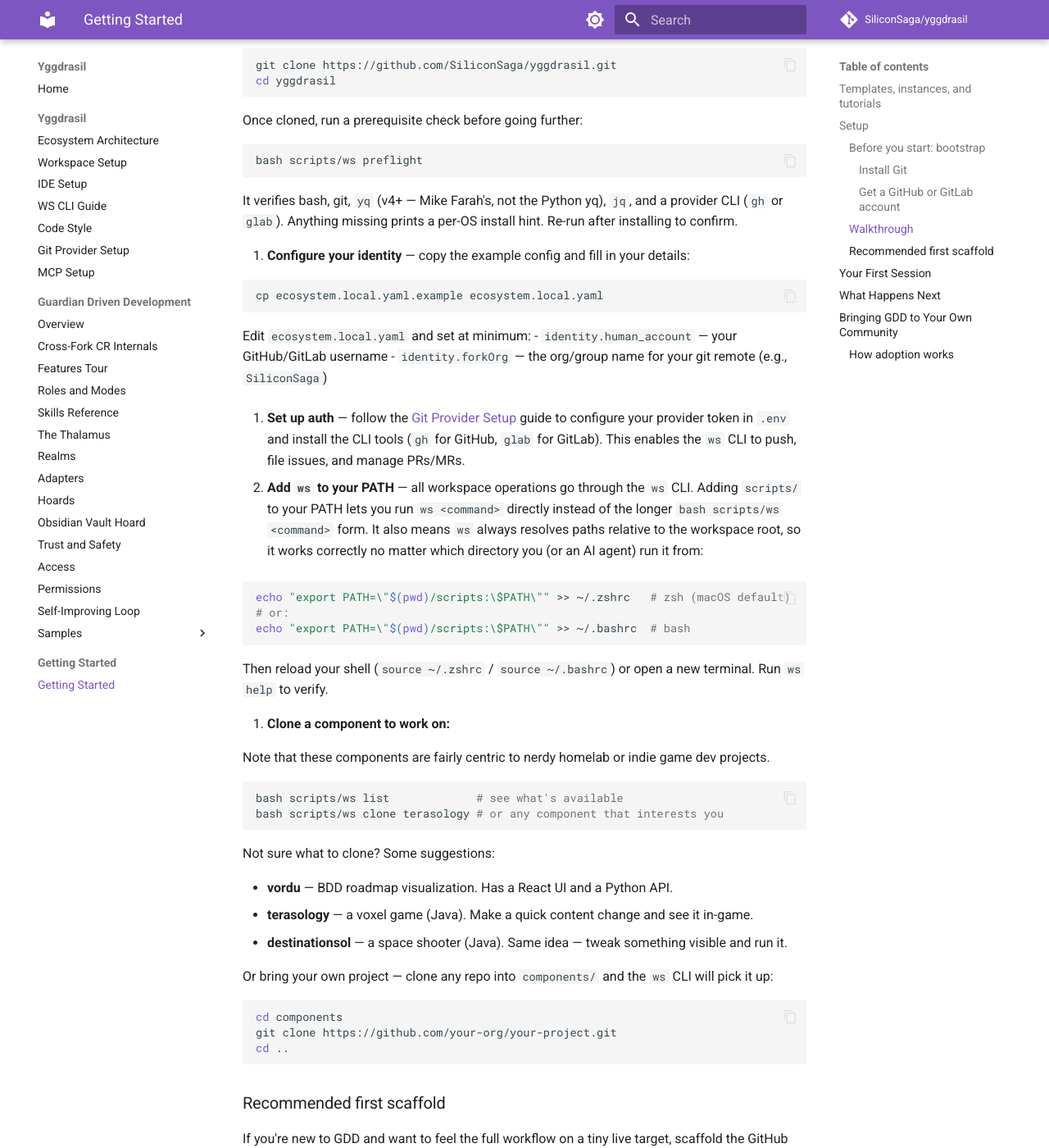
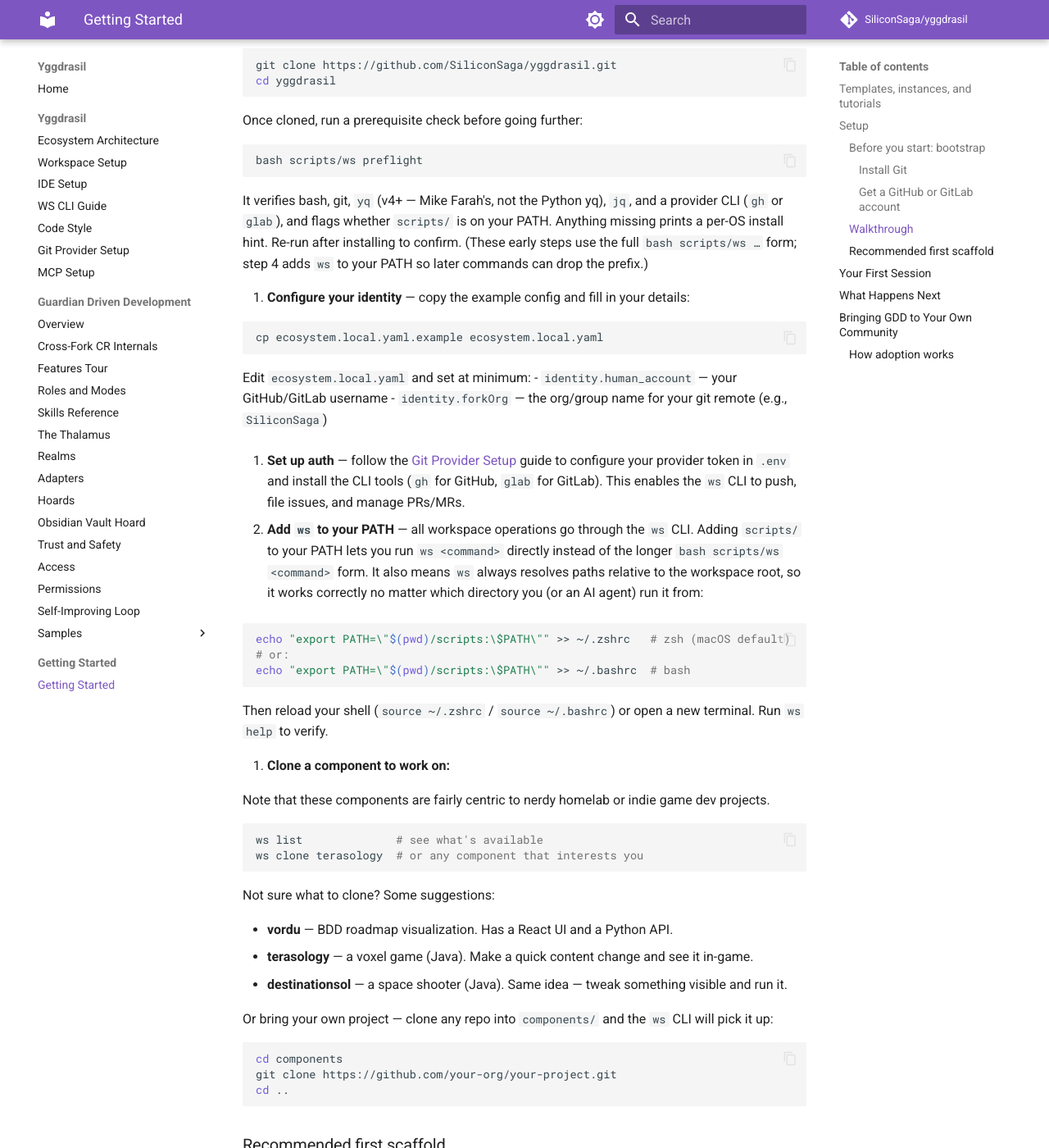
Before and after one commit to SiliconSaga/yggdrasil, an MkDocs documentation site: the page built from docs/getting-started/index.md, in a window 1280 px wide and 1400 px high, scrolled down 2319 px. Shown: the whole window at 82% size. Built offline with MkDocs 1.6.1 and Material for MkDocs 9.7.7, drawn with Linux system fonts in a browser that asks for light colours; comment, search, counter and statistics services are not loaded; some of the changed text lies outside the part shown.

Commit message:
docs(getting-started): ws/bash-scripts consistency + concretize adoption (B5)
Two front-door doc tweaks from GA plan item B5 (the doc-tweak parts; the end-to-end tutorial re-run and extra template flavors are out of scope here):

- Step 5 used `bash scripts/ws …` even though step 4 already adds `ws` to PATH — switch it to the `ws …` shorthand, and note in step 1 that the long form is only for the pre-PATH steps. Also mention preflight now flags whether scripts/ is on PATH.
- "How adoption works" was still stamped "Initial design — details will evolve!" with "The idea is…", but the realm + three-layer bootstrap is implemented. Drop the disclaimer and present it in the present tense; the genuinely-future bits (multi-realm inheritance, hoard-template marketplace) stay flagged as forward-looking in the closing paragraph.

Co-Authored-By: Claude Opus 4.8 <noreply@anthropic.com>

````diff
--- a/docs/getting-started/index.md
+++ b/docs/getting-started/index.md
@@ -63,7 +63,7 @@ That's enough to get through this walkthrough. The token + CLI setup (Step 3 bel
    bash scripts/ws preflight
    ```
 
-   It verifies bash, git, `yq` (v4+ — Mike Farah's, not the Python yq), `jq`, and a provider CLI (`gh` or `glab`). Anything missing prints a per-OS install hint. Re-run after installing to confirm.
+   It verifies bash, git, `yq` (v4+ — Mike Farah's, not the Python yq), `jq`, and a provider CLI (`gh` or `glab`), and flags whether `scripts/` is on your PATH. Anything missing prints a per-OS install hint. Re-run after installing to confirm. (These early steps use the full `bash scripts/ws …` form; step 4 adds `ws` to your PATH so later commands can drop the prefix.)
 
 2. **Configure your identity** — copy the example config and fill in your details:
 
@@ -92,8 +92,8 @@ That's enough to get through this walkthrough. The token + CLI setup (Step 3 bel
    Note that these components are fairly centric to nerdy homelab or indie game dev projects.
 
    ```bash
-   bash scripts/ws list             # see what's available
-   bash scripts/ws clone terasology # or any component that interests you
+   ws list              # see what's available
+   ws clone terasology  # or any component that interests you
    ```
 
    Not sure what to clone? Some suggestions:
````
Also changed, not shown: other parts of docs/getting-started/index.md (+1 -3 lines).
